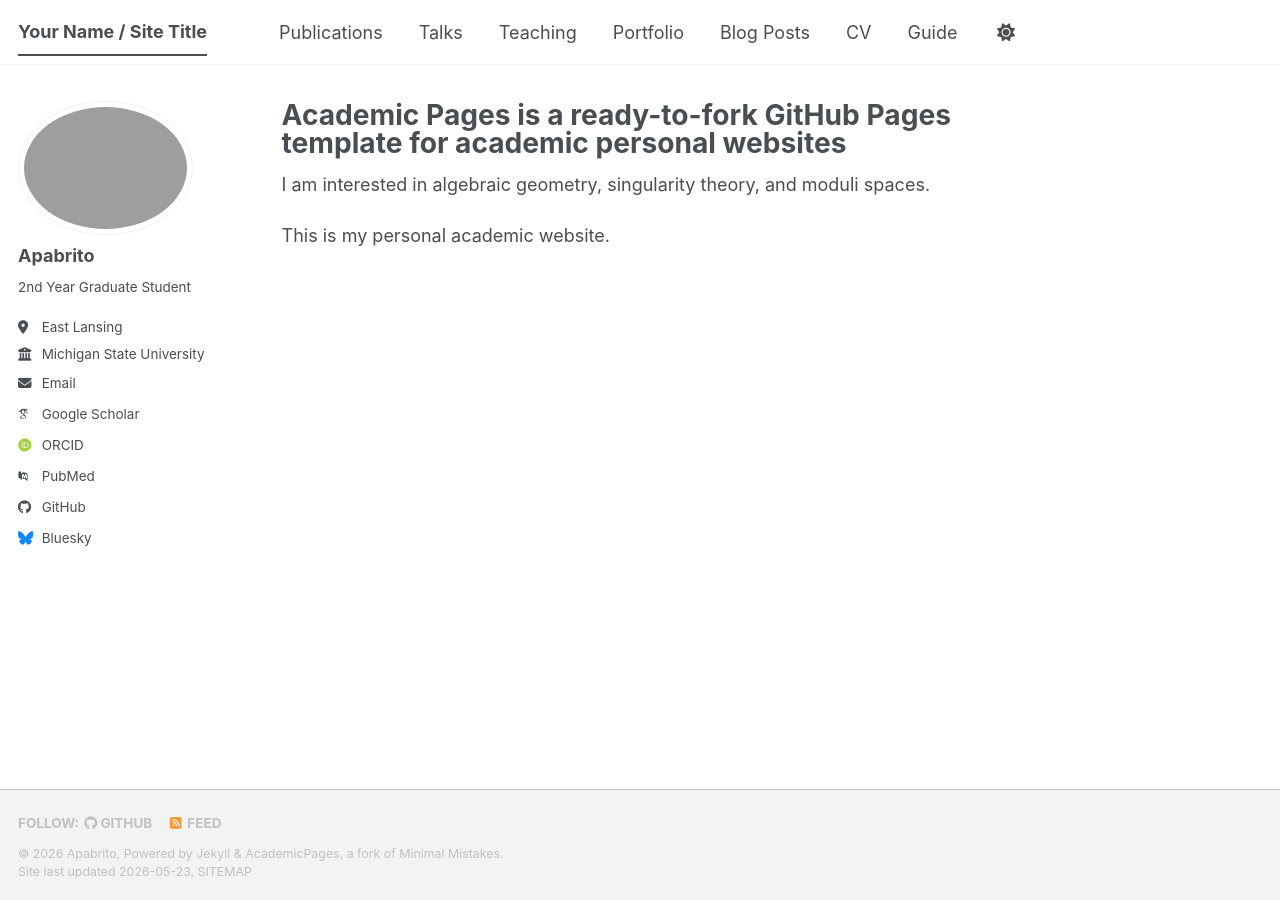
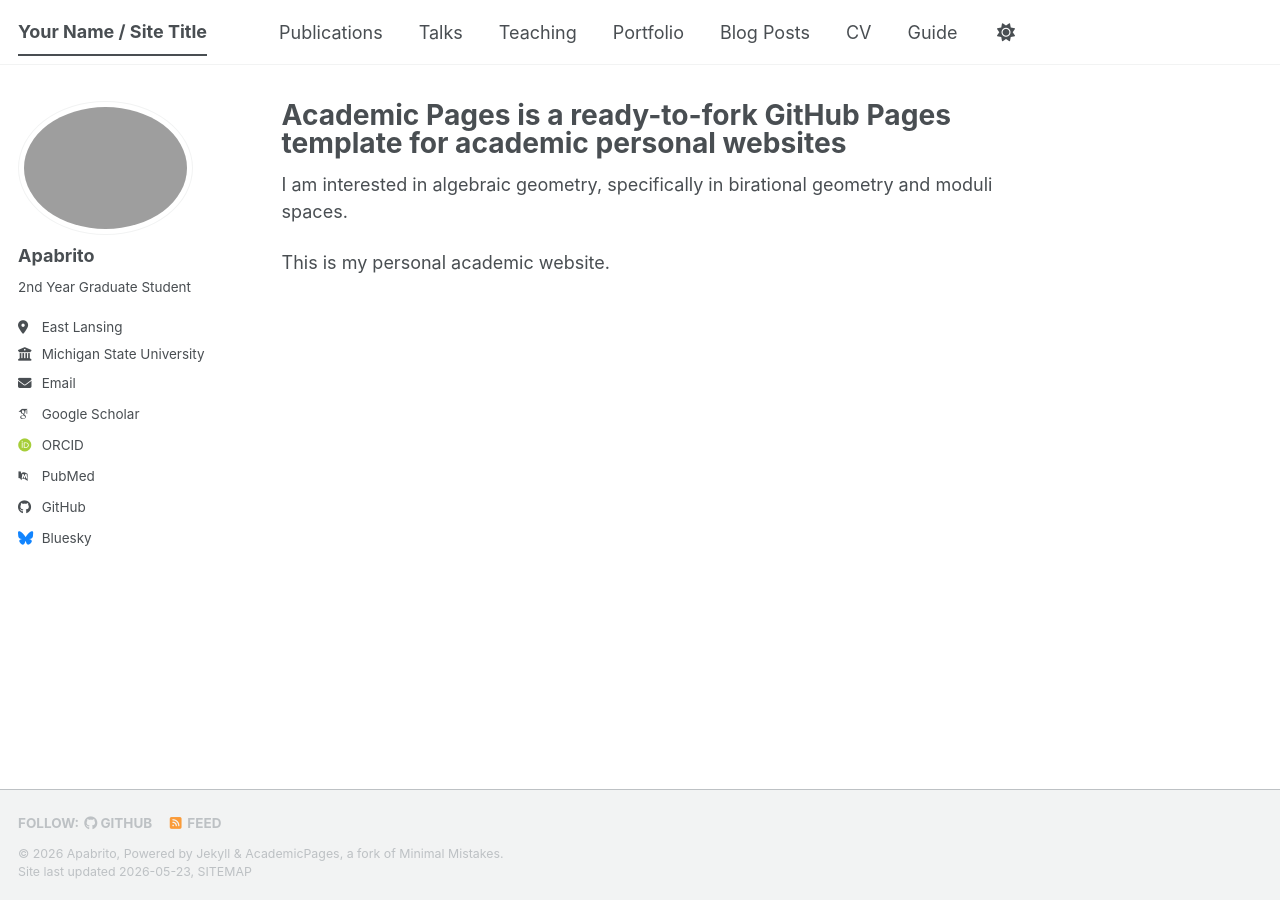
Before and after one commit to apabrito1/apabrito1.github.io, a Jekyll site: the page built from _pages/about.md, in a window 1280 px wide. Built offline with Jekyll 4.4.1, drawn with Linux system fonts in a browser that asks for light colours; some web fonts are replaced; a script bundle is joined from its source files by our own code; library files that are not in the unit come from our copies.

Commit message:
Update about.md

```diff
--- a/_pages/about.md
+++ b/_pages/about.md
@@ -6,7 +6,7 @@ redirect_from:
   - /about/
   - /about.html
 ---
-I am interested in algebraic geometry, singularity theory,
+I am interested in algebraic geometry, specifically in birational geometry
 and moduli spaces.
 
 This is my personal academic website.
```
